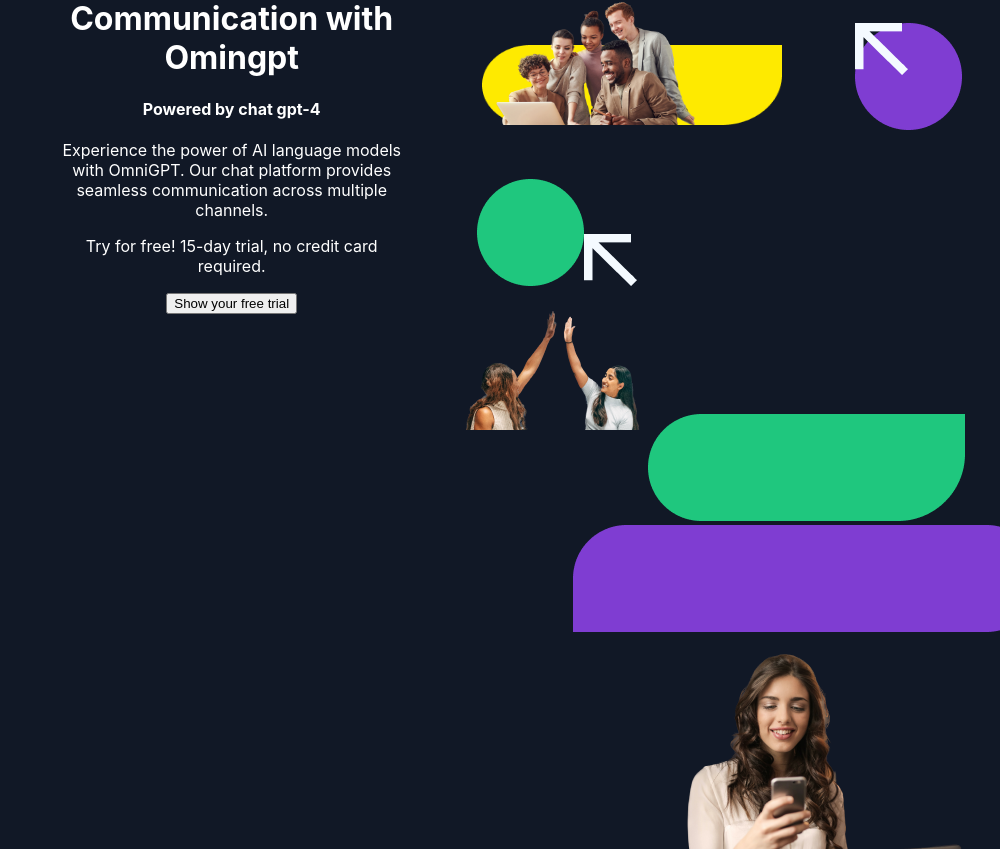
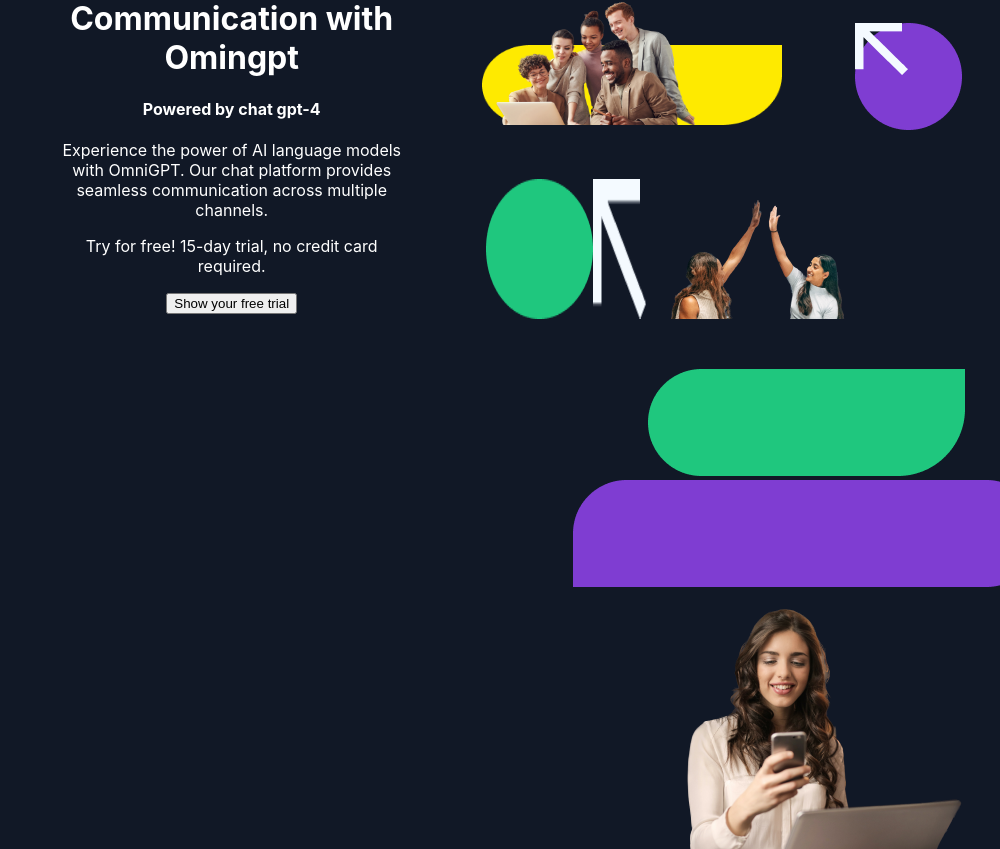
Before and after one commit to Peacesandy/omin-gpt, a React (Create React App) app: page / in a window 1280 px wide. Shown: the part 111-960 px from the top of the page, without its empty margins (280-1280 px from the left). Built offline with nearby package versions, Linux system fonts and the light colour scheme.

Commit message:
styling the UI

```diff
--- a/src/Styles/Home.css
+++ b/src/Styles/Home.css
@@ -67,11 +67,13 @@
 }
 
 .second-images{
-    margin-left: 100%;
+    margin-left: 150%;
     margin-top: 20%;
+    display: flex;
+    flex-direction: row;
 }
 
 .third-images{
     margin-left: 200%;
-    margin-top: -8%;
+    margin-top: 10%;
 }
```
